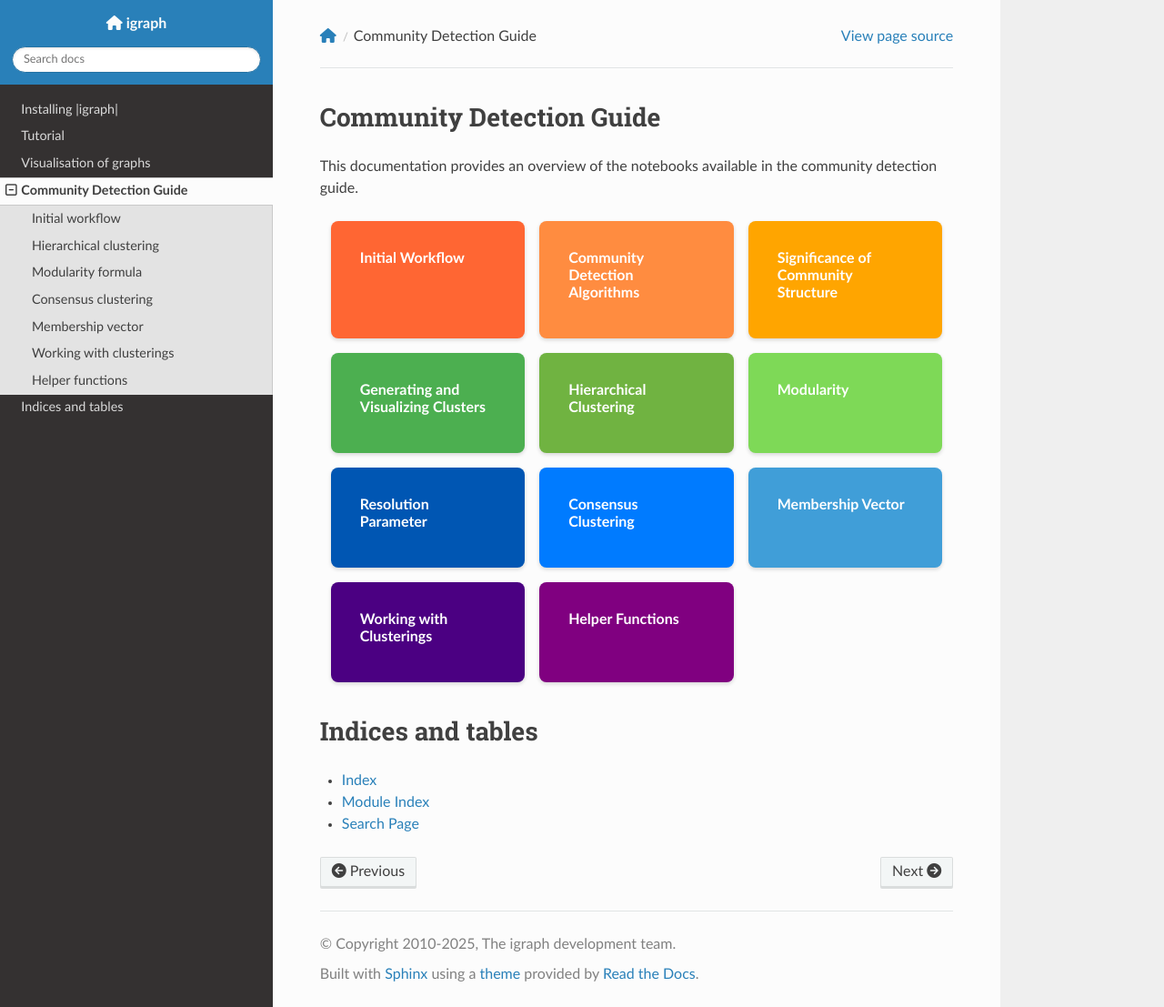
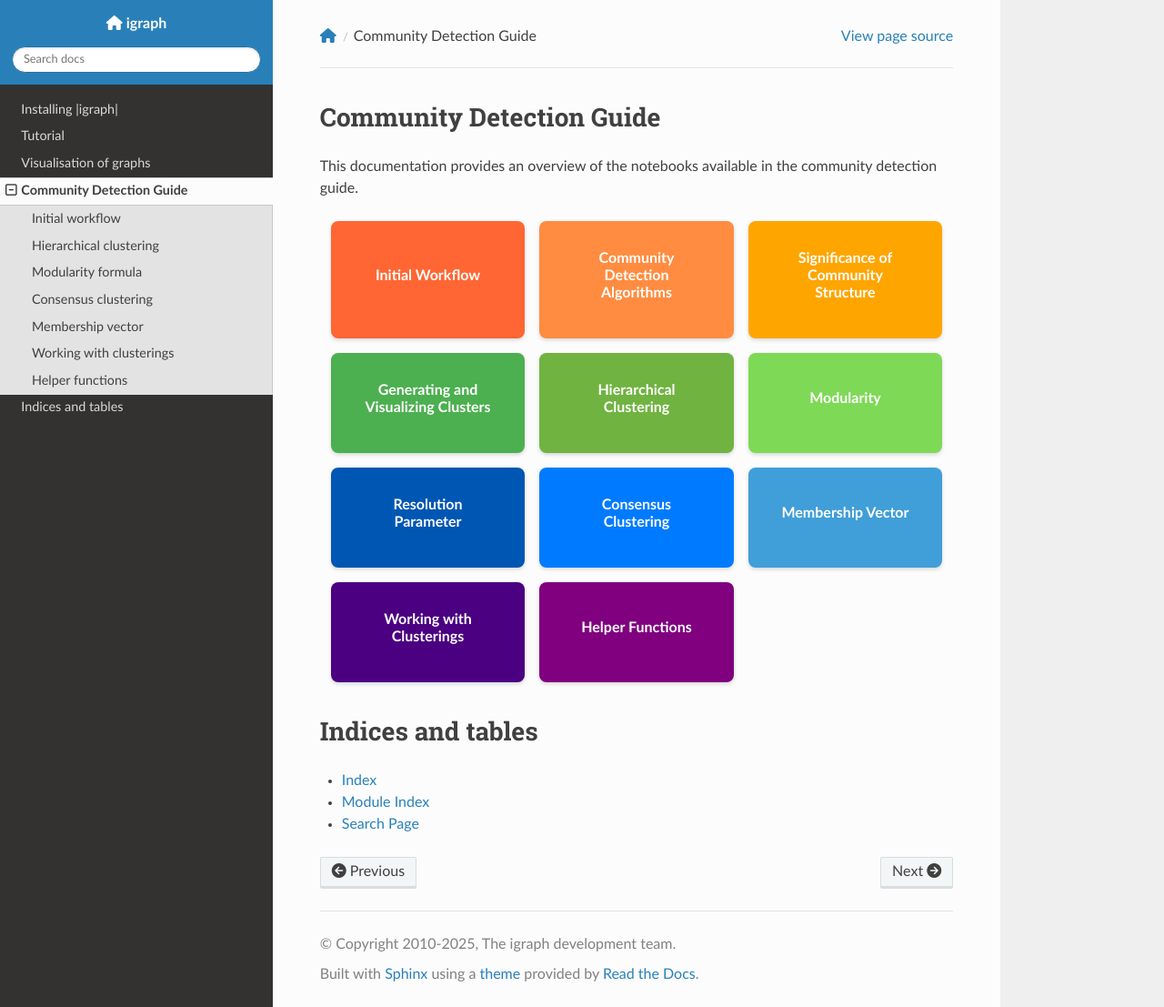
Before and after one commit to igraph/python-igraph, a Sphinx documentation site: the page built from doc/source/community_detection_guide.rst, in a window 1280 px wide and 1107 px high. Shown: the whole window at 91% size. Built offline with Sphinx 7.4.7 and the Read the Docs theme 3.1.0, drawn with Linux system fonts in a browser that asks for light colours; pages that are not in the unit, such as notebooks, are missing from menus.

Commit message:
add: centered titles in card

```diff
--- a/doc/source/_static/custom.css
+++ b/doc/source/_static/custom.css
@@ -38,8 +38,10 @@
 .sd-card-body {
     display: flex;
     flex-direction: column;
-    justify-content: space-between;
+    justify-content: center;
+    align-items: center;
     height: 100%;
+    text-align: center;
 }
 
 /* Download button container inside the card */
```
